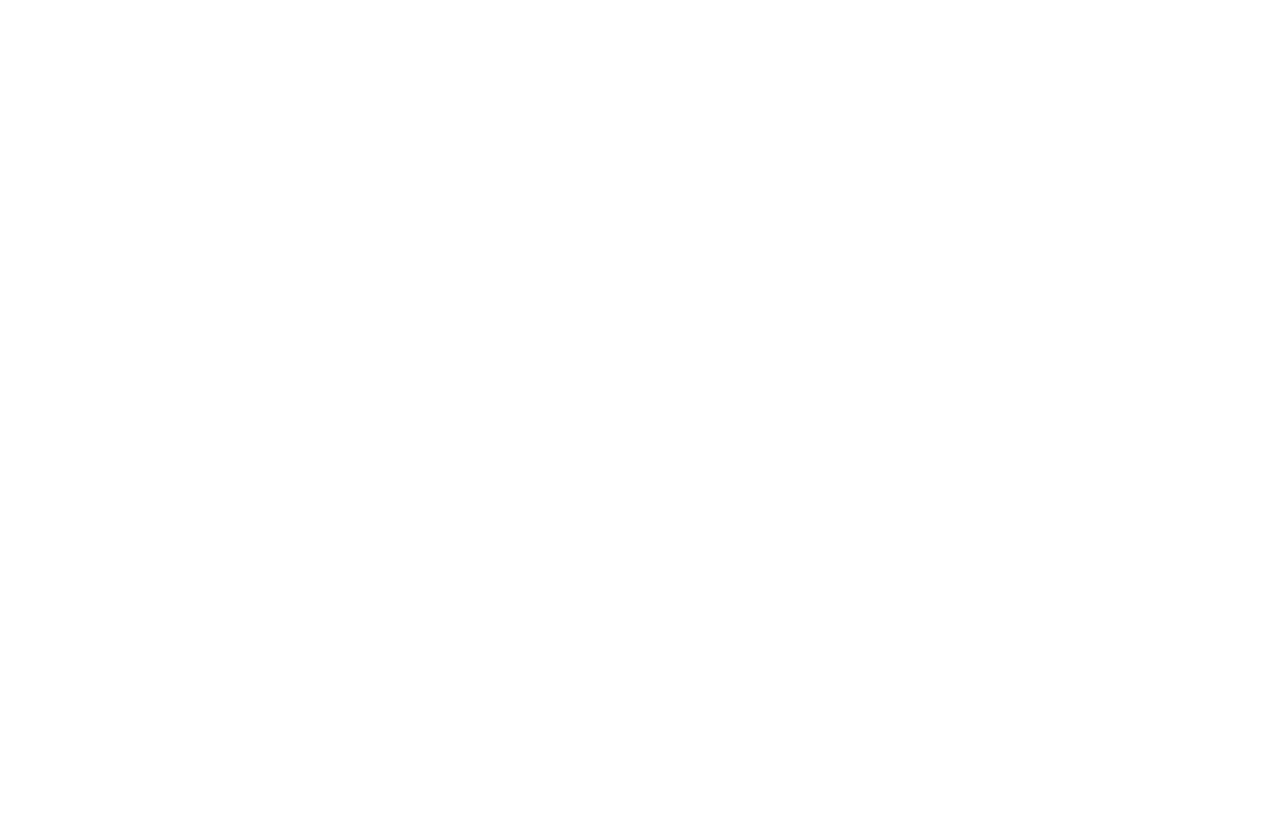
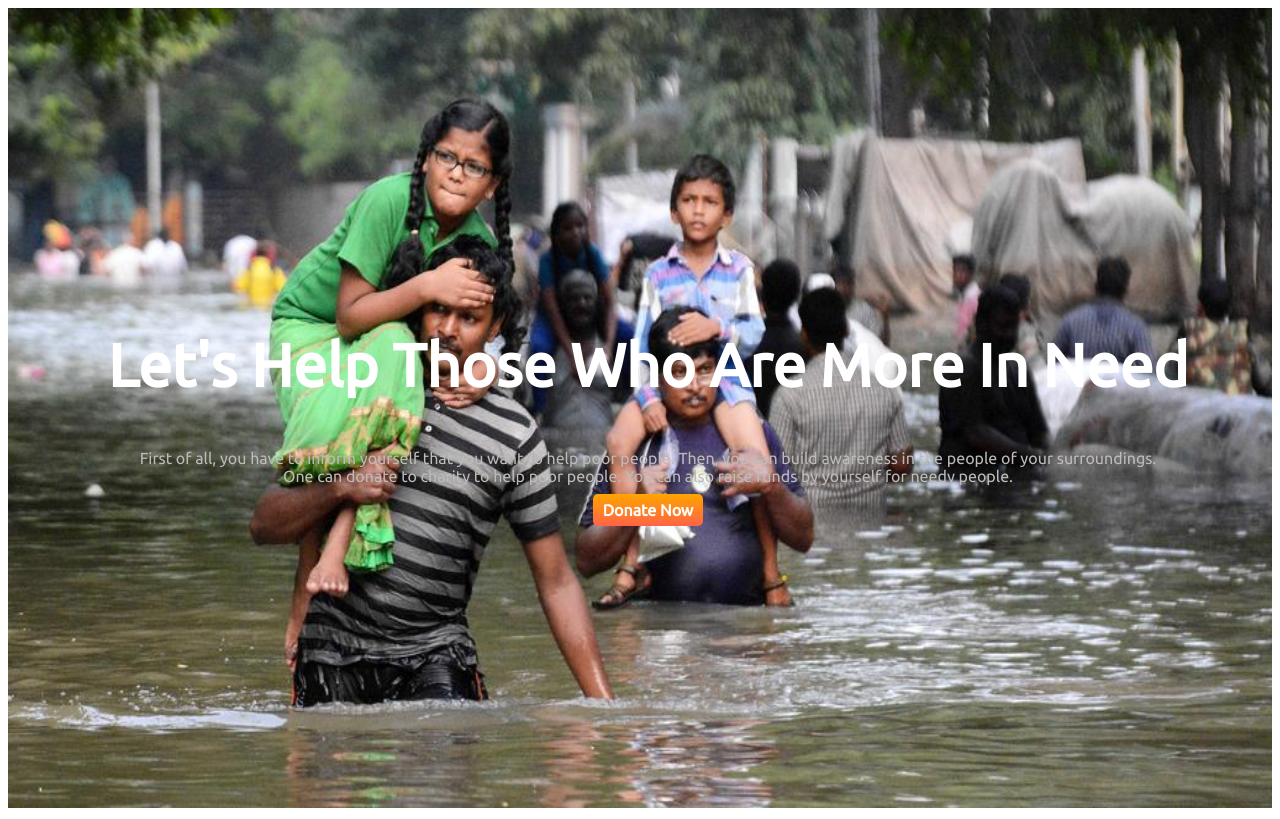
Before and after one commit to mdsharifulislamr/Assignment-1, a plain HTML site: page index.html in a window 1280 px wide. Drawn offline with Linux system fonts and the light colour scheme; a web font is replaced by a local one.

Commit message:
content position

```diff
--- a/index.html
+++ b/index.html
@@ -4,9 +4,24 @@
     <meta charset="UTF-8">
     <meta http-equiv="X-UA-Compatible" content="IE=edge">
     <meta name="viewport" content="width=device-width, initial-scale=1.0">
-    <title>Document</title>
+    <title>Donate Poor People</title>
+        <link rel="preconnect" href="https://fonts.googleapis.com">
+        <link rel="preconnect" href="https://fonts.gstatic.com" crossorigin>
+        <link href="https://fonts.googleapis.com/css2?family=Mingzat&family=Nunito&family=Open+Sans&family=Poppins:ital@0;1&family=Ubuntu&display=swap" rel="stylesheet">
+    <link rel="stylesheet" href="style.css">
 </head>
 <body>
+   <section>
+        <div>
+                <img class="banner" src="images/donation4.jpg" alt="">
+            <div class="content">
+                 <h1>Let's Help Those Who Are More In Need</h1>
+                <p class="content-p">First of all, you have to inform yourself that you want to help poor people. Then, you can build awareness in the people of your surroundings.
+                <br> One can donate to charity to help poor people. You can also raise funds by yourself for needy people.</p>
+                <a class="link-button" target="_blank" href="">Donate Now</a>
+            </div>
 
+        </div>
+   </section>
 </body>
 </html>
--- a/style.css
+++ b/style.css
@@ -0,0 +1,37 @@
+body{
+    font-family: 'Mingzat', sans-serif;
+    font-family: 'Nunito', sans-serif;
+    font-family: 'Open Sans', sans-serif;
+    font-family: 'Poppins', sans-serif;
+    font-family: 'Ubuntu', sans-serif;
+    overflow-x: hidden;
+}
+
+.link-button{
+    text-decoration: none;
+    font-weight: 600;
+    background-image: linear-gradient(orange,tomato);
+    padding: 7px 10px;
+    color: white;
+    border-radius: 5px;
+}
+.banner{
+    height: 100vh;
+    width: 100%;
+
+
+}
+.content{
+    position: absolute;
+    width: 100%;
+    top: 35%;
+    color: white;
+    text-align: center;
+
+}
+h1{
+    font-size: 60px;
+}
+.content-p{
+    color: rgb(189, 186, 186);
+}
```
Also changed, not shown: icons/Frame-1.png (added), icons/food.png (added), icons/shelter.png (added), images/donation0.jpg (added), images/donation1.jpg (added), images/donation10.jpg (added), images/donation11.jpg (added), images/donation13.jpg (added), images/donation14.webp (added), images/donation2.jpg (added), images/donation4.jpg (added), images/donation5.jpg (added), images/donation6.jpg (added), images/donation7.jpg (added), 2 more files, 2 other files.
